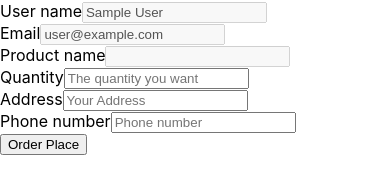
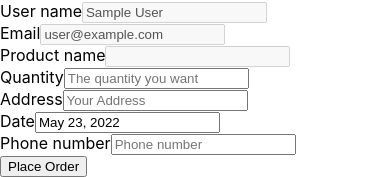
Before and after one commit to MafujulHaquePlabon/manufacturer-website-client-side, a React (Create React App) app: page /carPartsItems/1 in a window 390 px wide. Shown: the part 2091-2268 px from the top of the page. Before the commit the page ends 2246 px from the top, so only its background shows below. Built offline with nearby package versions, Linux system fonts and the light colour scheme; no server answers; sample sign-in values are in the browser's storage.

Commit message:
Place Order form userName,email,productName,product quantity,date,Address and phone number field make

```diff
--- a/package.json
+++ b/package.json
@@ -7,8 +7,10 @@
     "@testing-library/react": "^13.2.0",
     "@testing-library/user-event": "^13.5.0",
     "daisyui": "^2.15.0",
+    "date-fns": "^2.28.0",
     "firebase": "^9.8.1",
     "react": "^18.1.0",
+    "react-day-picker": "^8.0.5",
     "react-dom": "^18.1.0",
     "react-firebase-hooks": "^5.0.3",
     "react-hook-form": "^7.31.2",
--- a/src/App.js
+++ b/src/App.js
@@ -18,9 +18,9 @@ function App() {
       <Routes>
         <Route path="/" element={<Home></Home>} />
         <Route path="/home" element={<Home></Home>} />
-        <Route path="/carPartsItems/:id" element={<PurchaseItem></PurchaseItem>} />
+        <Route path="/carPartsItems/:id" element={<RequireAuth><PurchaseItem></PurchaseItem></RequireAuth>} />
         <Route path="/signup" element={<SignUp />} />
-        <Route path="/login" element={<Login />} />
+        <Route path="/Login" element={<Login></Login>} />
         <Route path="/blog" element={<Blog/>} />
         <Route path="/my_portfolio" element={<My_Portfolio/>} />
         <Route path="/dashboard" element={
--- a/src/Pages/Home/CarMItems/CarMItem.js
+++ b/src/Pages/Home/CarMItems/CarMItem.js
@@ -12,7 +12,7 @@ const CarMItem = (props) => {
     minimum_order_quantity,
   } = props.item;
   const navigate = useNavigate();
-  const navigateToCarMItemDetail = (id) => {
+  const navigateToCarMItemDetail = id => {
     //  console.log(_id)
     navigate(`/carPartsItems/${id}`);
   };
--- a/src/Pages/Login/SignUp.js
+++ b/src/Pages/Login/SignUp.js
@@ -15,7 +15,7 @@ const SignUp = () => {
         user,
         loading,
         error,
-    ] = useCreateUserWithEmailAndPassword(auth);
+    ] = useCreateUserWithEmailAndPassword(auth, {sendEmailVerification: true});
 
     const [updateProfile, updating, updateError] = useUpdateProfile(auth);
 
--- a/src/Pages/Purchase/PurchaseItem.js
+++ b/src/Pages/Purchase/PurchaseItem.js
@@ -6,32 +6,26 @@ import { useAuthState } from "react-firebase-hooks/auth";
 import auth from "../../firebase.init";
 import { useForm } from "react-hook-form";
 //import { toast } from 'react-toastify';
+import { DayPicker } from 'react-day-picker';
+import 'react-day-picker/dist/style.css';
+import { format } from "date-fns";
+
 
 const PurchaseItem = () => {
   const { id } = useParams();
   const [purchaseItems, setPurchaseItems] = useState({});
   const [reload, SetIsReload] = useState(true);
-  const [qurantityError, SetQurantityError] = useState(true);
-  //console.log(qurantityError)
   const [user, loading, error] = useAuthState(auth);
+  const [date, setDate] = useState(new Date());
+  const formattedDate = format(date, 'PP');
   const { register, formState: { errors }, handleSubmit } = useForm();
   useEffect(() => {
     fetch(` http://localhost:5000/carPartsItems/${id}`)
       .then((res) => res.json())
       .then((data) => setPurchaseItems(data));
-  }, [reload]);
- /*  const handleChangeQuantity = event =>{
-    event.preventDefault();
-    const minQty=purchaseItems.quantity;
-    const userAddQty= event.target.value;
-    if(userAddQty<minQty){
-      //  SetQurantityError(event.target.value);
-      alert("Quantity min!!!");
+  }, [ reload ]);
 
-    }
-
-  } */
-  const handleUpdateInventoryItem = (event) => {
+ /*  const handleUpdateInventoryItem = (event) => {
     event.preventDefault();
     const quantity =
       parseInt(event.target.quantity.value) + parseInt(purchaseItems.quantity);
@@ -52,8 +46,8 @@ const PurchaseItem = () => {
         alert("CarPartsItems Quantity added successfully!!!");
         event.target.reset();
       });
-  };
-  const handleDeliveredInventoryItem = () => {
+  }; */
+  /* const handleDeliveredInventoryItem = () => {
     const quantity = parseInt(purchaseItems.available_quantity) - 1;
     const updatedCarPartsItems = { quantity };
     // send data to the server
@@ -71,9 +65,20 @@ const PurchaseItem = () => {
         console.log("success", data);
         alert("CarPartsItems Quantity Delivered successfully!!!");
       });
-  };
+  }; */
+  /*  let handleQuantityBlur =event=>{
+      event.preventDefault()
+
+      console.log(event.target.value)
+  }  */
   const onSubmit = async data => {
     console.log(data)
+    const orderTotalQty=data.quantity;
+    const purchaseItemPrice=purchaseItems.price;
+    const totalQuantityPrice = parseInt(orderTotalQty)* parseInt(purchaseItemPrice) ;
+    if(totalQuantityPrice){
+      alert(totalQuantityPrice);
+    }
    // await createUserWithEmailAndPassword(data.email, data.password);
    // await updateProfile({ displayName: data.name });
    // console.log('update done');
@@ -121,7 +126,7 @@ const PurchaseItem = () => {
                 <input
                   type="text"
                  name="name"
-                  disabled value={user?.displayName || ''}
+                  disabled defaultValue={user?.displayName || ''}
                   className="input input-bordered input-primary w-full max-w-xs"
                 />
                 <label className="label">
@@ -134,7 +139,7 @@ const PurchaseItem = () => {
                 <input
                   type="email"
                  name="email"
-                  disabled value={user?.email || ''}
+                  disabled defaultValue={user?.email || ''}
                   className="input input-bordered input-primary w-full max-w-xs"
                 />
                 <label className="label">
@@ -147,7 +152,7 @@ const PurchaseItem = () => {
                 <input
                   type="text"
                   name="product_name"
-                  disabled value={purchaseItems?.name || ''}
+                  disabled defaultValue={purchaseItems?.name || ''}
                   className="input input-bordered input-primary w-full max-w-xs"
                 />
                 <label className="label">
@@ -157,7 +162,10 @@ const PurchaseItem = () => {
                 <label className="label">
                   <span className="label-text">Quantity</span>
                 </label>
+
                 <input
+
+
                   type="number"
                   name="quantity"
                   placeholder="The quantity you want"
@@ -183,6 +191,7 @@ const PurchaseItem = () => {
                                {errors.quantity?.type === 'max' && <span className="label-text-alt text-red-500">{errors.quantity.message}</span>}
                                {errors.quantity?.type === 'min' && <span className="label-text-alt text-red-500">{errors.quantity.message}</span>}
 
+
                             </label>
               </div>
               <div className="form-control w-full max-w-xs">
@@ -207,10 +216,26 @@ const PurchaseItem = () => {
               </div>
               <div className="form-control w-full max-w-xs">
                 <label className="label">
-                  <span className="label-text">Phone number</span>
+                  <span className="label-text">Date</span>
                 </label>
                 <input
                   type="text"
+                  name="date"
+                  defaultValue={format(date, 'PP')}
+
+                  className="input input-bordered input-primary w-full max-w-xs"
+                />
+                 <label className="label">
+
+            </label>
+              </div>
+              <div className="form-control w-full max-w-xs">
+                <label className="label">
+                  <span className="label-text">Phone number</span>
+                </label>
+
+                <input
+                  type="number"
                   name="phone"
                   placeholder="Phone number"
                   className="input input-bordered input-primary  w-full max-w-xs"
@@ -226,9 +251,11 @@ const PurchaseItem = () => {
             </label>
               </div>
               <input
-                className="btn btn-accent text-orange-800 font-bold  w-full max-w-xs text-white"
+
+                disabled={ errors.quantity?.type === 'max' || errors.quantity?.type === 'min'}
+                className="btn btn-accent text-orange-800 font-bold  w-full max-w-xs  "
                 type="submit"
-                value="Order Place"
+                value="Place Order"
               />
             </form>
           </div>
--- a/src/Pages/Shared/Navbar.js
+++ b/src/Pages/Shared/Navbar.js
@@ -24,7 +24,7 @@ const Navbar = () => {
             user && <li><Link to="/dashboard">Dashboard</Link></li>
         }
 
-     <li>{user ? <button className="btn btn-ghost" onClick={logout} >Sign Out</button> : <Link to="/login">Login</Link>}</li>
+        <li>{user ? <button className="btn btn-ghost" onClick={logout} >Sign Out</button> : <Link to="/Login">Login</Link>}</li>
     </>
     return (
         <div className="navbar bg-base-100 ">
```
Also changed, not shown: 1 other file (tests, documents, lock files or other folders).
